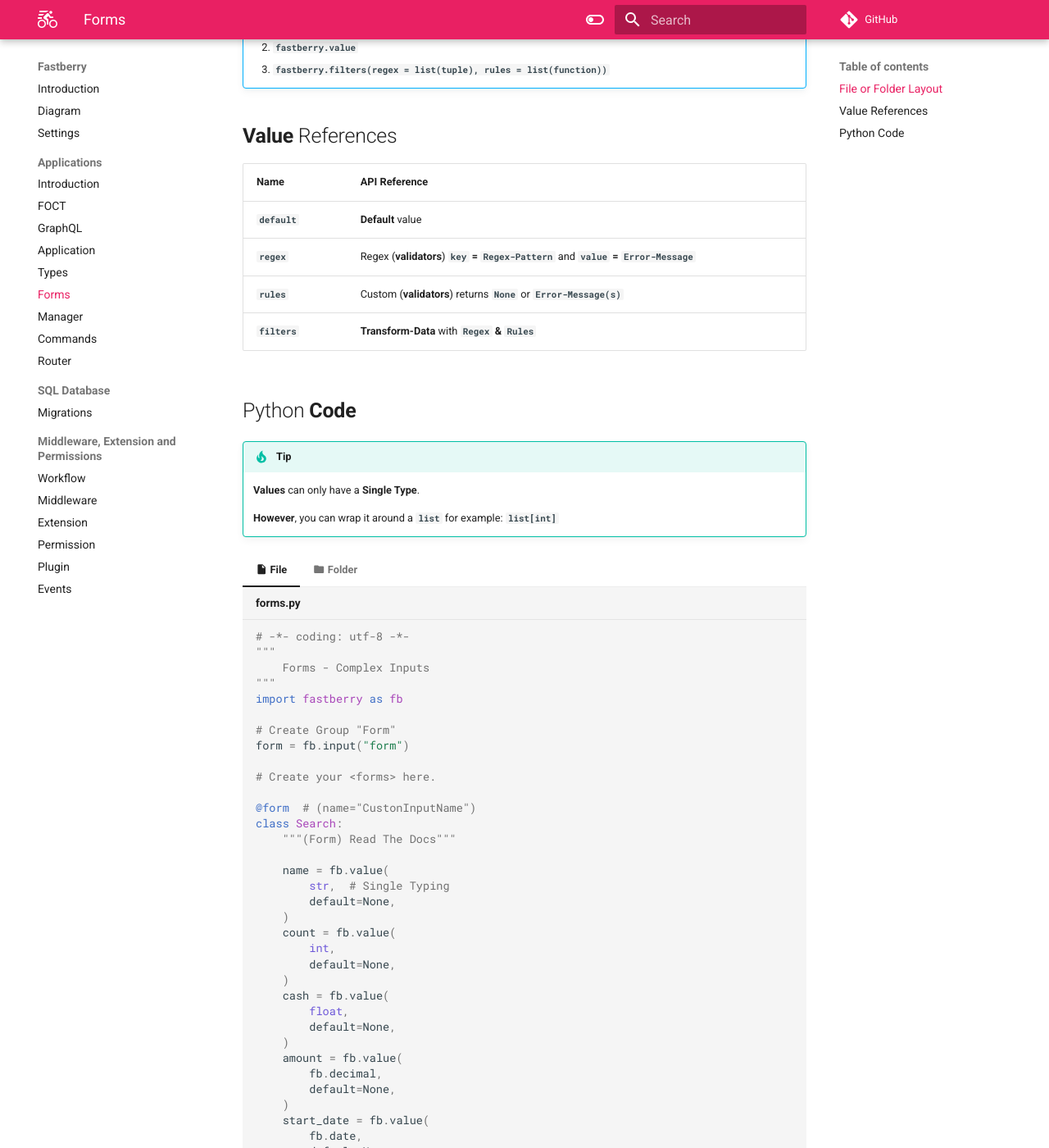
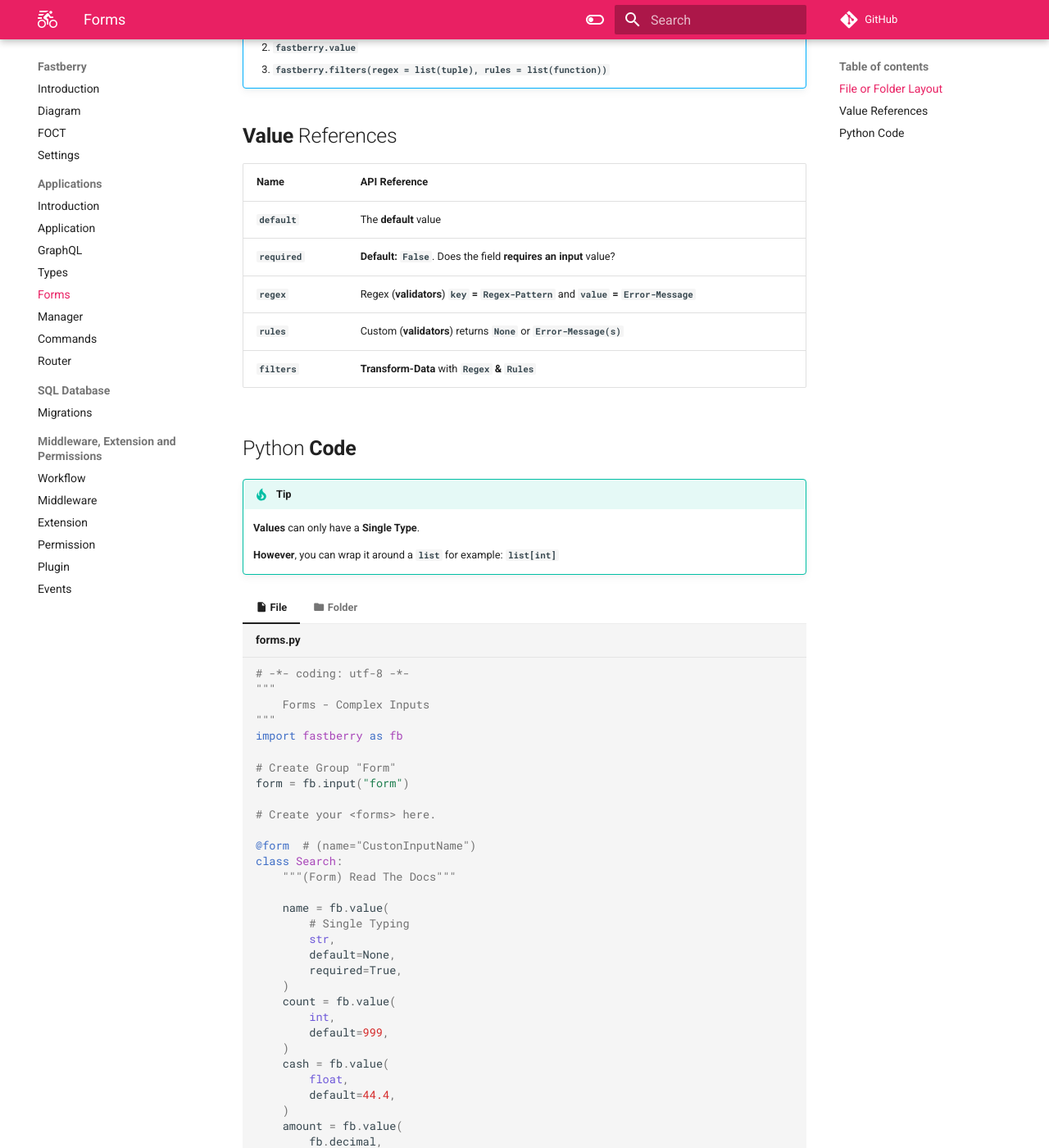
Before and after one commit to hlop3z/fastberry, an MkDocs documentation site: the page built from docs/docs/applications/forms.md, in a window 1280 px wide and 1400 px high, scrolled down 647 px. Shown: the whole window at 82% size. Built offline with MkDocs 1.6.1 and Material for MkDocs 9.7.7, drawn with Linux system fonts in a browser that asks for light colours; comment, search, counter and statistics services are not loaded; some of the changed text lies outside the part shown.

Commit message:
docs fix

```diff
--- a/docs/docs/applications/forms.md
+++ b/docs/docs/applications/forms.md
@@ -38,12 +38,13 @@
 
 ## **Value** References
 
-| Name          | API Reference                                                                        |
-| ------------- | ------------------------------------------------------------------------------------ |
-| **`default`** | **Default** value                                                                    |
-| **`regex`**   | Regex (**validators**) **`key` = `Regex-Pattern`** and **`value` = `Error-Message`** |
-| **`rules`**   | Custom (**validators**) returns **`None`** or **`Error-Message(s)`**                 |
-| **`filters`** | **Transform-Data** with **`Regex` & `Rules`**                                        |
+| Name           | API Reference                                                                        |
+| -------------- | ------------------------------------------------------------------------------------ |
+| **`default`**  | The **default** value                                                                |
+| **`required`** | **Default: `False`**. Does the field **requires an input** value?                    |
+| **`regex`**    | Regex (**validators**) **`key` = `Regex-Pattern`** and **`value` = `Error-Message`** |
+| **`rules`**    | Custom (**validators**) returns **`None`** or **`Error-Message(s)`**                 |
+| **`filters`**  | **Transform-Data** with **`Regex` & `Rules`**                                        |
 
 ## Python **Code**
 
@@ -72,33 +73,34 @@
         """(Form) Read The Docs"""
 
         name = fb.value(
-            str,  # Single Typing
+            # Single Typing
+            str,
             default=None,
+            required=True,
         )
         count = fb.value(
             int,
-            default=None,
+            default=999,
         )
         cash = fb.value(
             float,
-            default=None,
+            default=44.4,
         )
         amount = fb.value(
             fb.decimal,
-            default=None,
+            default="55.5",
         )
         start_date = fb.value(
             fb.date,
-            default=None,
+            default="2022-11-10",
         )
         end_datetime = fb.value(
             fb.datetime,
-            default=None,
+            default="2022-11-10T16:35:56.216344",
         )
         timestamp = fb.value(
             fb.time,
-            default=None,
-            required=True,
+            default="16:35:04.872130",
         )
 
 
--- a/docs/mkdocs.yml
+++ b/docs/mkdocs.yml
@@ -7,12 +7,12 @@
   - Fastberry:
       - Introduction: index.md
       - Diagram: diagram.md
+      - FOCT: foct.md
       - Settings: settings.md
       - Applications:
           - Introduction: applications/index.md
-          - FOCT: applications/foct.md
+          - Application: applications/application.md
           - GraphQL: applications/graphql.md
-          - Application: applications/application.md
           - Types: applications/types.md
           - Forms: applications/forms.md
           - Manager: applications/manager.md
```
Also changed, not shown: docs/docs/foct.md (renamed from docs/docs/applications/foct.md).
